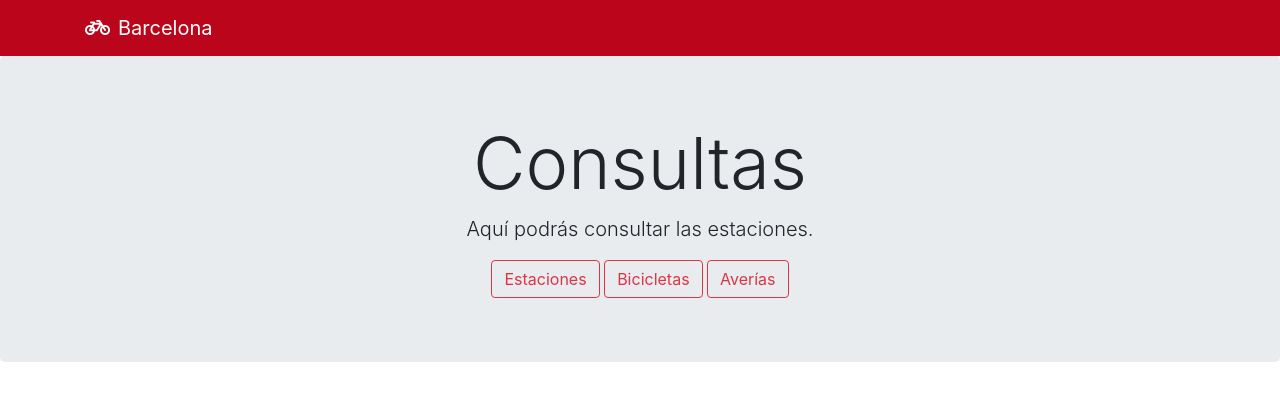
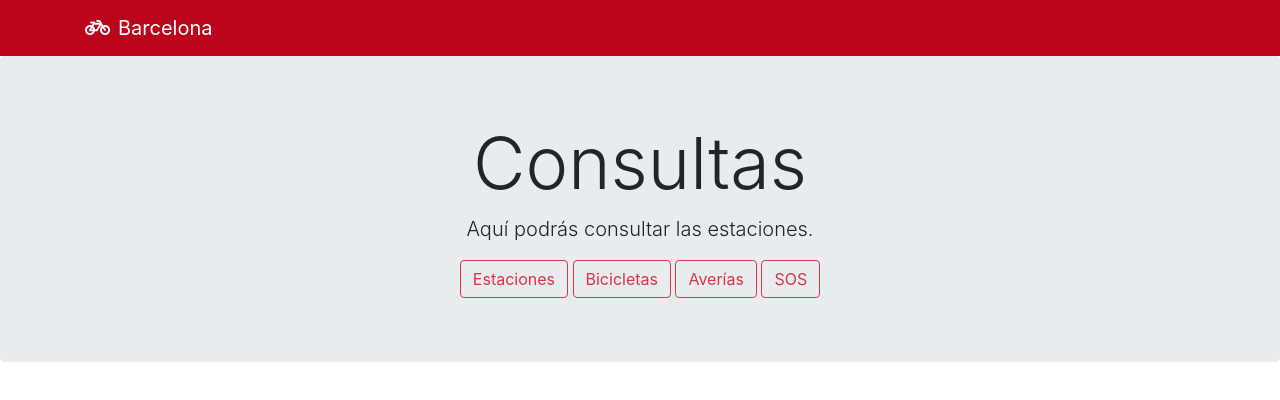
Before and after one commit to hachemartin/MediaTIC, a plain HTML site: page index.html in a window 1280 px wide. Drawn offline with nearby package versions, Linux system fonts and the light colour scheme.

Commit message:
btn sos added

```diff
--- a/index.html
+++ b/index.html
@@ -32,6 +32,7 @@
 		<a href="" class="btn btn-outline-danger">Estaciones</a>
 		<a href="" class="btn btn-outline-danger">Bicicletas</a>
 		<a href="" class="btn btn-outline-danger">Averías</a>
+		<a href="" class="btn btn-outline-danger">SOS</a>
 
 	</section>
 
```
